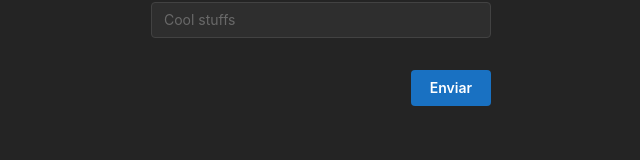
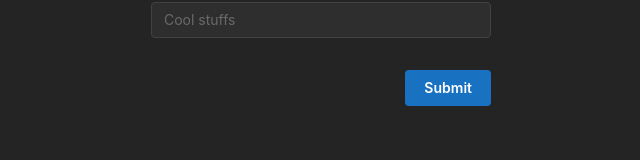
Before and after one commit to Pedrogiussano2102407/ingsoft3-tp01, a Next.js app in the folder tp2-invento/client/: page /edit/category in a window 1280 px wide. Shown: the part 210-370 px from the top of the page, without its empty margins (319-959 px from the left). Built offline with nearby package versions, Linux system fonts and the light colour scheme.

Commit message:
Revert "ui: boton Submit pasa a Enviar (rompe la e2e a proposito para probar el gate) (#34)" (#35)
This reverts commit 9f61714839e0445e9d7eb56637f9bc617070e2ca.

```diff
--- a/tp2-invento/client/pages/edit/category.tsx
+++ b/tp2-invento/client/pages/edit/category.tsx
@@ -88,7 +88,7 @@ export default function CategoryForm({ backendURL, displayError }: props) {
             {...form.getInputProps("description")}
           />
           <Group justify="flex-end" mt="md">
-            <Button type="submit">Enviar</Button>
+            <Button type="submit">Submit</Button>
           </Group>
         </Stack>
       </form>
```
